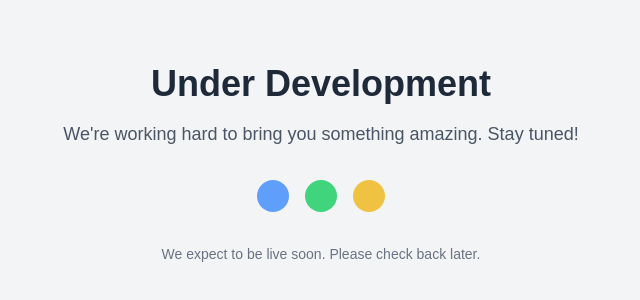
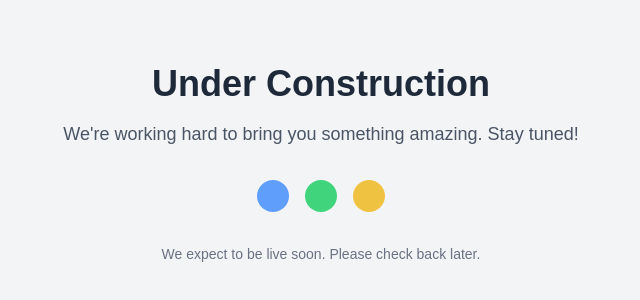
Before and after one commit to misbahulhoq/binarysearch, a Next.js app: page / in a window 1280 px wide. Shown: the part 236-536 px from the top of the page, without its empty margins (319-959 px from the left). Built offline with nearby package versions, Linux system fonts and the light colour scheme.

Commit message:
changed heading text

```diff
--- a/src/components/UnderDevGemini.tsx
+++ b/src/components/UnderDevGemini.tsx
@@ -5,7 +5,7 @@ const UnderDevelopmentGemini = () => {
     <div className="min-h-screen flex items-center justify-center bg-gray-100">
       <div className="text-center">
         <h1 className="text-4xl font-bold text-gray-800 mb-4">
-          Under Development
+          Under Construction
         </h1>
         <p className="text-lg text-gray-600 mb-8">
           We&apos;re working hard to bring you something amazing. Stay tuned!
```
